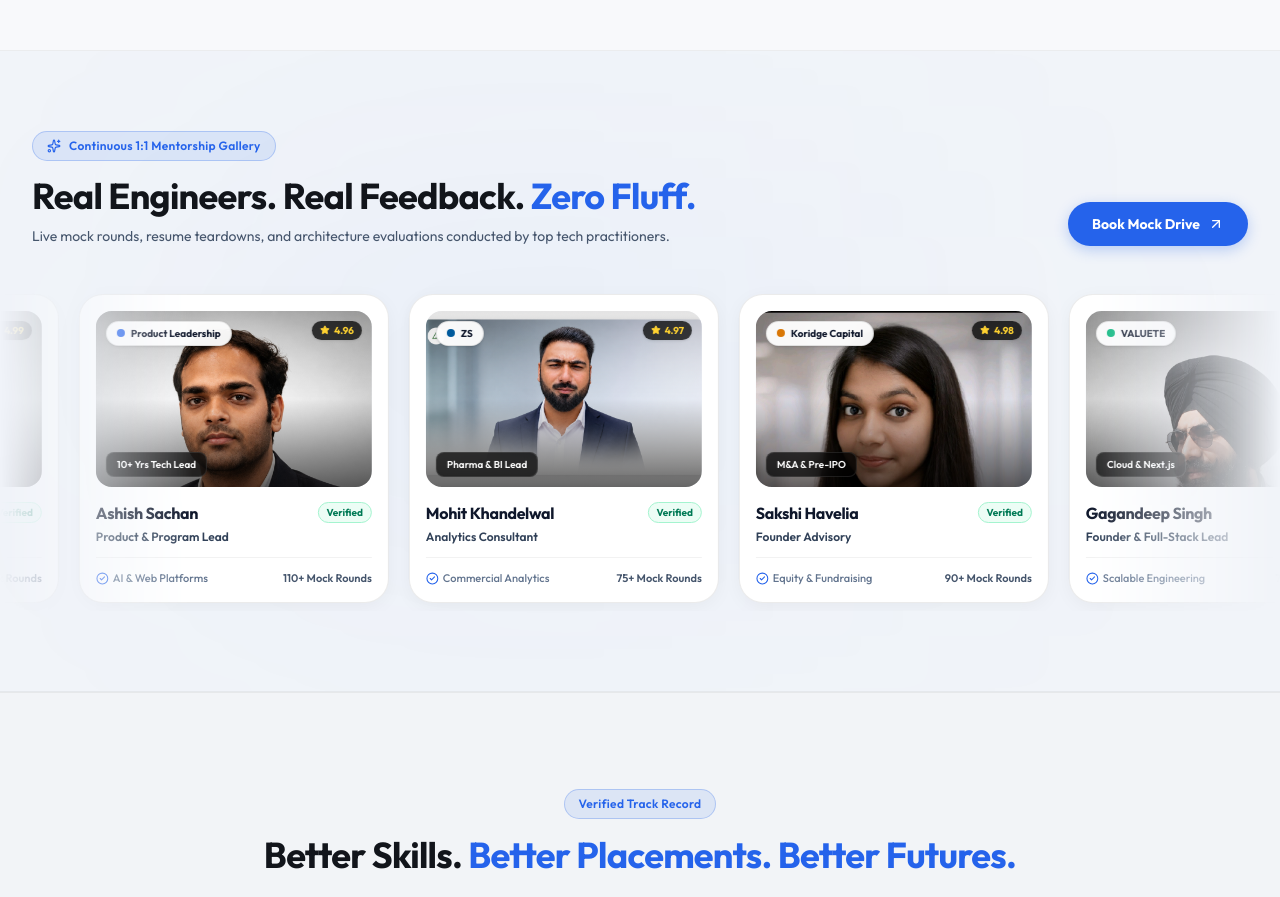
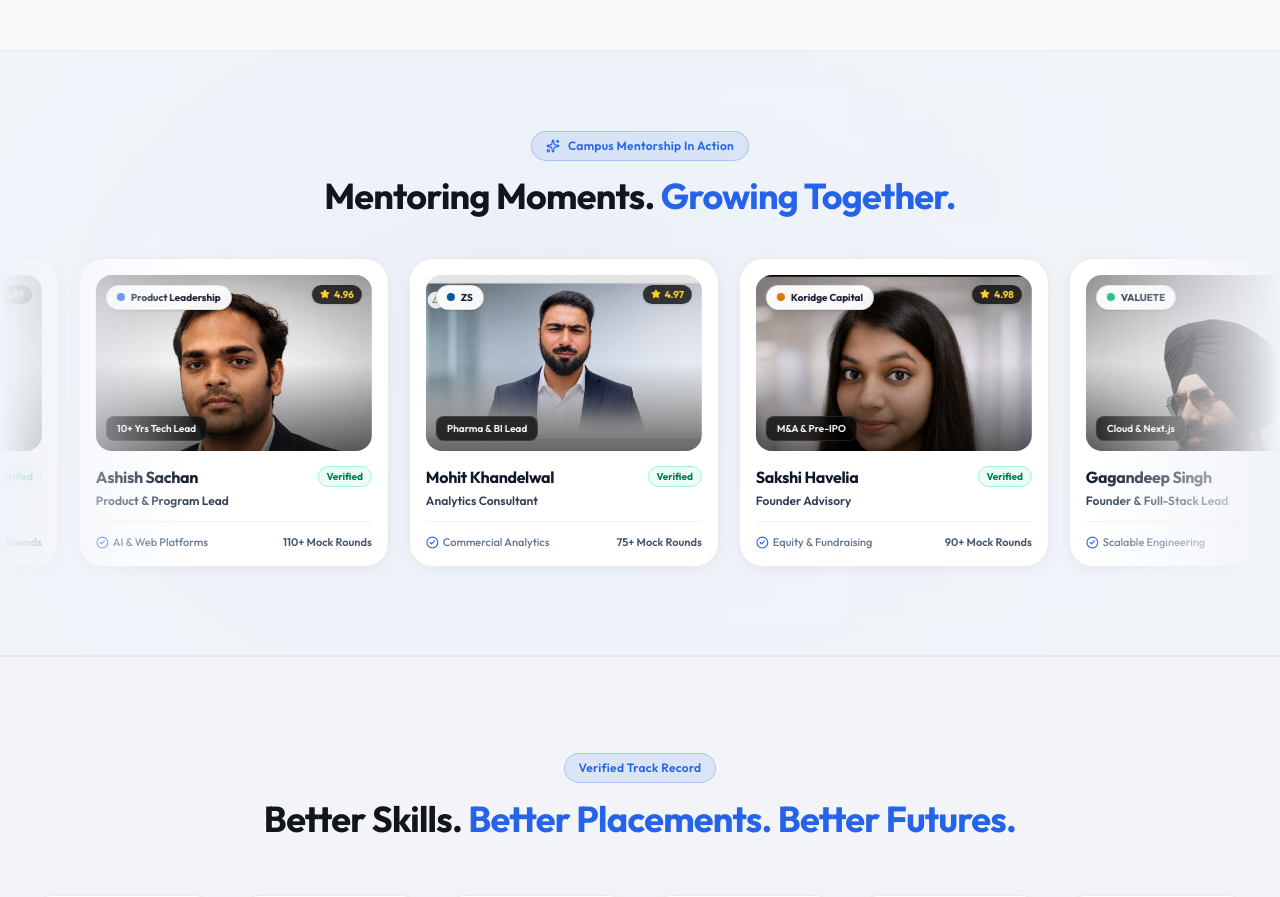
Before and after one commit to prakharsachan487/tejastraning, a React (Vite) app: page / in a window 1280 px wide. Shown: the part 4460-5357 px from the top of the page. Built offline with nearby package versions, Linux system fonts and the light colour scheme; no server answers; the HTML template or start-up script is replaced by a standard one.

Commit message:
feat: update rolling gallery header to Mentoring Moments. Growing Together.

```diff
--- a/src/components/RollingGallerySection.tsx
+++ b/src/components/RollingGallerySection.tsx
@@ -1,6 +1,5 @@
 import { motion } from 'framer-motion';
-import { Sparkles, Star, ArrowUpRight, CheckCircle2 } from 'lucide-react';
-import { useEnquiry } from '../context/EnquiryContext';
+import { Sparkles, Star, CheckCircle2 } from 'lucide-react';
 
 interface GalleryCard {
   name: string;
@@ -106,43 +105,28 @@ const galleryMentorsRow1: GalleryCard[] = [
 ];
 
 export function RollingGallerySection() {
-  const { openEnquiry } = useEnquiry();
-
   return (
     <section className="py-16 lg:py-20 bg-[#F1F4F9] border-b border-black/5 overflow-hidden relative">
       {/* Background Ambient Glow */}
       <div className="absolute top-1/2 left-1/2 -translate-x-1/2 -translate-y-1/2 w-[900px] h-[300px] bg-gradient-to-r from-[#2563EB]/5 via-[#3B82F6]/5 to-transparent blur-[140px] pointer-events-none rounded-full" />
 
-      <div className="max-w-7xl mx-auto px-4 sm:px-6 lg:px-8 mb-10 relative z-10">
-        <div className="flex flex-col sm:flex-row sm:items-end justify-between gap-6">
+      <div className="max-w-7xl mx-auto px-4 sm:px-6 lg:px-8 mb-8 relative z-10">
         <motion.div
           initial={{ opacity: 0, y: 15 }}
           whileInView={{ opacity: 1, y: 0 }}
           viewport={{ once: true }}
           transition={{ duration: 0.5 }}
-            className="max-w-3xl text-left"
+          className="text-center max-w-3xl mx-auto"
         >
           <div className="inline-flex items-center gap-2 px-3.5 py-1.5 rounded-full bg-[#2563EB]/10 border border-[#2563EB]/25 text-[#2563EB] text-xs font-semibold tracking-wide mb-3">
             <Sparkles size={14} className="text-[#2563EB]" />
-              <span>Continuous 1:1 Mentorship Gallery</span>
+            <span>Campus Mentorship In Action</span>
           </div>
           <h3 className="text-2xl sm:text-3xl lg:text-4xl font-bold tracking-tight text-[#12151B] font-[family-name:var(--font-display)] leading-tight">
-              Real Engineers. Real Feedback.{' '}
-              <span className="text-[#2563EB]">Zero Fluff.</span>
+            Mentoring Moments.{' '}
+            <span className="text-[#2563EB]">Growing Together.</span>
           </h3>
-            <p className="mt-2 text-sm text-slate-600">
-              Live mock rounds, resume teardowns, and architecture evaluations conducted by top tech practitioners.
-            </p>
         </motion.div>
-
-          <button
-            onClick={() => openEnquiry('CONSULTATION')}
-            className="btn-pill-primary text-xs sm:text-sm font-bold px-6 py-3 shrink-0 flex items-center gap-2 shadow-sm self-start sm:self-end cursor-pointer"
-          >
-            <span>Book Mock Drive</span>
-            <ArrowUpRight size={16} />
-          </button>
-        </div>
       </div>
 
       {/* ── CONTINUOUS INFINITE ROLLING GALLERY ROW ── */}
```
Lines whose indentation alone changed are shown as unchanged.
